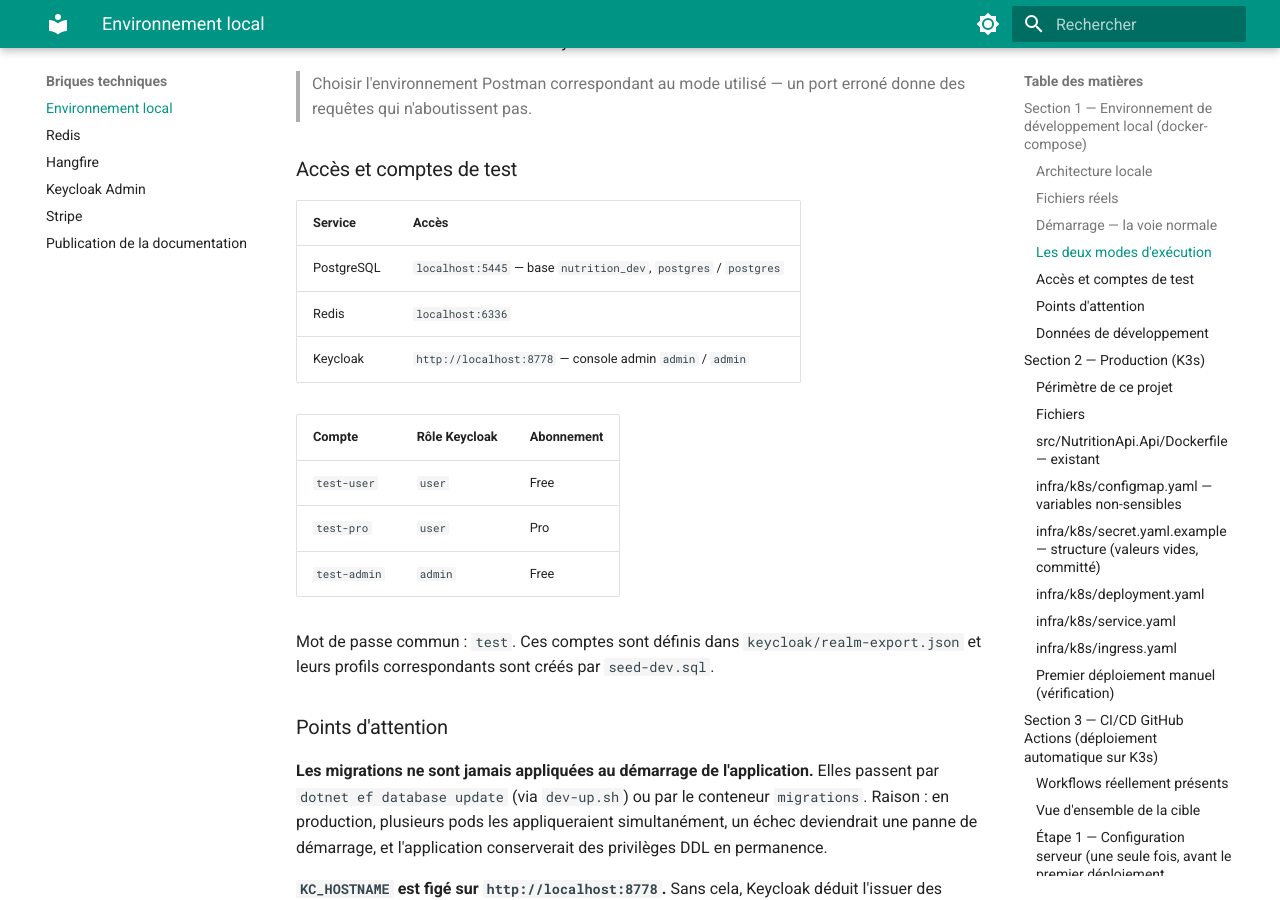
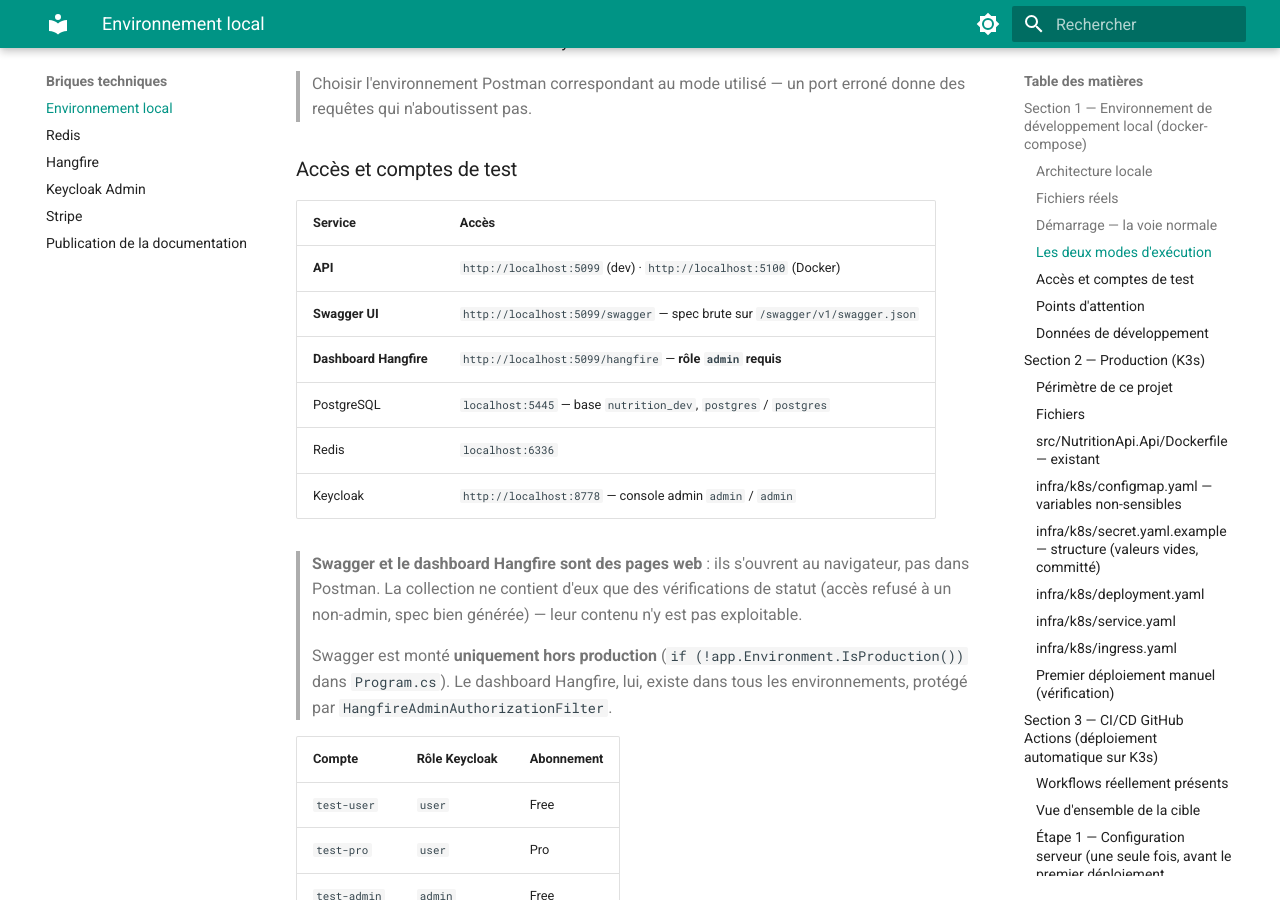
Before and after one commit to MGNetworking/docs-nutrition, an MkDocs documentation site: the page built from pages/backend/briques/environnement-local.md, in a window 1280 px wide and 900 px high, scrolled down 2243 px. Built offline with MkDocs 1.6.1 and Material for MkDocs 9.7.7, drawn with Linux system fonts in a browser that asks for light colours.

Commit message:
docs(environnement): lister les acces API, Swagger et Hangfire
Le tableau des acces listait PostgreSQL, Redis et Keycloak mais ni l API,
ni Swagger, ni le dashboard Hangfire — les trois URLs qu on ouvre au
navigateur n etaient ecrites nulle part.

Precise que ces deux pages web ne se consultent pas depuis Postman, et que
Swagger n est monte que hors production.

```diff
--- a/pages/backend/briques/environnement-local.md
+++ b/pages/backend/briques/environnement-local.md
@@ -93,9 +93,20 @@ terminées avec succès** et Redis et Keycloak déclarés sains.
 
 | Service | Accès |
 |---|---|
+| **API** | `http://localhost:5099` (dev) · `http://localhost:5100` (Docker) |
+| **Swagger UI** | `http://localhost:5099/swagger` — spec brute sur `/swagger/v1/swagger.json` |
+| **Dashboard Hangfire** | `http://localhost:5099/hangfire` — **rôle `admin` requis** |
 | PostgreSQL | `localhost:5445` — base `nutrition_dev`, `postgres` / `postgres` |
 | Redis | `localhost:6336` |
 | Keycloak | `http://localhost:8778` — console admin `admin` / `admin` |
+
+> **Swagger et le dashboard Hangfire sont des pages web** : ils s'ouvrent au navigateur, pas dans
+> Postman. La collection ne contient d'eux que des vérifications de statut (accès refusé à un
+> non-admin, spec bien générée) — leur contenu n'y est pas exploitable.
+>
+> Swagger est monté **uniquement hors production** (`if (!app.Environment.IsProduction())` dans
+> `Program.cs`). Le dashboard Hangfire, lui, existe dans tous les environnements, protégé par
+> `HangfireAdminAuthorizationFilter`.
 
 | Compte | Rôle Keycloak | Abonnement |
 |---|---|---|
```
